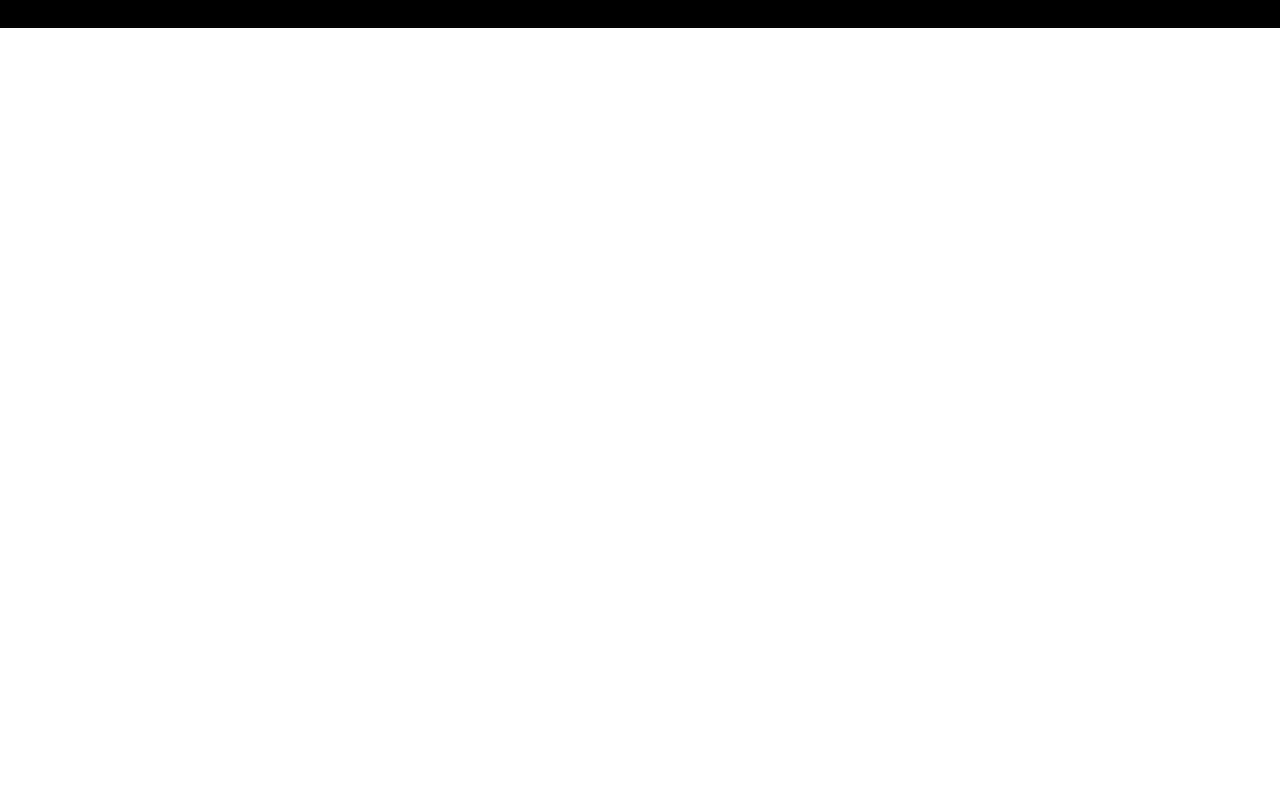
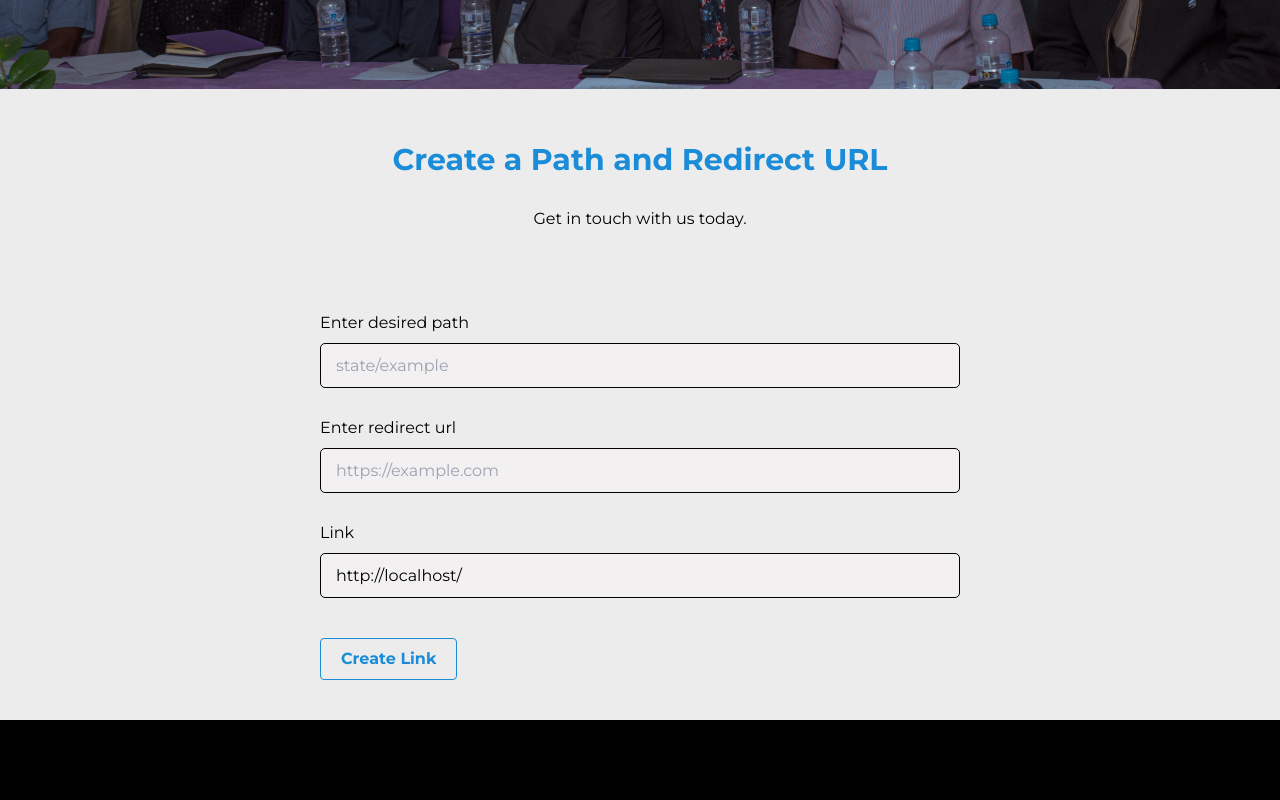
Before and after one commit to nHubNg/NNIA, a React (Vite) app: page /links in a window 1280 px wide. Shown: the part 540-1340 px from the top of the page. Before the commit the page ends 800 px from the top, so only its background shows below. Built offline with nearby package versions, Linux system fonts and the light colour scheme.

Commit message:
added link to add routes

```diff
--- a/package.json
+++ b/package.json
@@ -10,6 +10,7 @@
     "preview": "vite preview"
   },
   "dependencies": {
+    "axios": "^1.6.2",
     "react": "^18.2.0",
     "react-dom": "^18.2.0",
     "react-router-dom": "^6.11.2",
--- a/src/App.jsx
+++ b/src/App.jsx
@@ -15,6 +15,7 @@ import Events from "./pages/events";
 import Partner from './pages/partner';
 import RedirectUrl from './pages/redirect';
 import Hubs from "./pages/hubs";
+import Links from "./pages/links";
 // import Header from './components/Header';
 
 function App() {
@@ -35,7 +36,8 @@ function App() {
           <Route path="/partnerDetails" element={<PartnerDetails />} />
           <Route path = "/events" element = {<Events />} />
           <Route path="/partner" element={<Partner />} />
-          <Route path='/plateau/startups' element={<RedirectUrl url="https://forms.gle/hcYCA7vHSLJzu7wg6" />} />
+          <Route path='/links' element={<Links />} />
+          <Route path='/:plateau/:startups' element={<RedirectUrl/>} />
           <Route path='/plateau/hubs' element={<Hubs url="https://forms.gle/yxWUCoZKUft27D2J7" />} />
         </Routes>
       </BrowserRouter>
--- /dev/null
+++ b/src/pages/links/index.jsx
@@ -0,0 +1,117 @@
+import Header from "../../components/Header";
+import pathh from '../../assets/Path.png'
+import { useState } from "react";
+
+
+const Links = () => {
+    const [path, setPath] = useState('')
+    const [url, setUrl] = useState('')
+    const currentURL = window.location.href;
+    const parts = currentURL.split("/");
+    const newURL = parts[0] + "//" + parts[2];
+    const [err, setErr] = useState('')
+
+    const handleSubmit = async (e) => {
+        e.preventDefault()
+        console.log(path, url)
+        const data = {
+            "name": path,
+            "url": url
+        }
+        const header = {
+            "Content-Type": "application/json",
+        };
+
+        fetch('https://nnia.onrender.com/routes/add', {
+            method: "POST",
+            body: JSON.stringify(data),
+            headers: header
+        })
+            .then((response) => response.json())
+            .then((data) => {
+                console.log(data);
+                if(data.success){
+                    setPath('')
+                    setUrl('')
+                    setErr('Route created successfully')
+                }
+                setErr(data.message)
+            })
+            .catch((error) => {
+                console.log(error.message)
+            });
+
+    }
+
+
+    return (<div className="font-montserrat bg-background">
+        <Header img={'hero'} />
+
+        <div className=" text-center mb-20">
+            <h1 className="font-[700] text-twitterBlue text-[30px] mt-[48px] mb-[25px]">
+                Create a Path and Redirect URL
+            </h1>
+
+            <p>
+                Get in touch with us today.
+            </p>
+        </div>
+
+        <div className="w-full flex justify-center items-center mb-10">
+            <form className="w-1/2">
+                <div className="w-[100%] flex flex-col gap-2 mb-7">
+                    <label htmlFor="path">
+                        Enter desired path
+                    </label>
+                    <div>
+                        <input
+                            className="h-[45px] w-full  bg-formBg rounded-[5px] border-formBorder px-[15px] border-[1px]"
+                            type='text'
+                            id="path"
+                            placeholder='state/example'
+                            value={path}
+                            onChange={e => setPath(e.target.value)}
+                        />
+                    </div>
+                </div>
+                <div className="w-[100%] flex flex-col gap-2 mb-7">
+                    <label htmlFor="input">
+                        Enter redirect url
+                    </label>
+                    <div>
+                        <input
+                            className="h-[45px] w-full  bg-formBg rounded-[5px] border-formBorder px-[15px] border-[1px]"
+                            type='text'
+                            id="input"
+                            placeholder='https://example.com'
+                            value={url}
+                            onChange={e => setUrl(e.target.value)}
+                        />
+                    </div>
+                </div>
+
+                <div className="w-[100%] flex flex-col gap-2 mb-7">
+                    <label htmlFor="input">
+                        Link
+                    </label>
+                    <div>
+                        <input
+                            className="h-[45px] w-full  bg-formBg rounded-[5px] border-formBorder px-[15px] border-[1px]"
+                            type='text'
+                            id="input"
+                            value={`${newURL}/${path}`}
+                            readOnly
+                            />
+                    </div>
+                </div>
+
+                <p className="text-enter">{err}</p>
+
+                <button className="px-5 py-2 border-twitterBlue border-[1px] text-twitterBlue mt-10 font-[700] rounded hover:bg-twitterBlue hover:text-white flex items-center gap-3 group
+                    " onClick={handleSubmit}>Create Link<img src={pathh} alt="" className="hidden group-hover:block" /></button>
+            </form>
+        </div>
+    </div>);
+}
+
+export default Links;
--- a/src/pages/redirect/index.jsx
+++ b/src/pages/redirect/index.jsx
@@ -1,9 +1,32 @@
 import {useEffect} from 'react'
 
-const RedirectUrl = ({ url }) => {
+const RedirectUrl = () => {
+    function replaceSlashWithPercent2F(text) {
+        return text.replace("/", "%2F");
+    }
+
     useEffect(() => {
-        window.location.href = url;
-    }, [url]);
+        const url = window.location.href;
+        const domain = "localhost:5173" || "nnia.ng";
+        const path = url.substring(url.indexOf(domain) + domain.length + 1);
+        const item = replaceSlashWithPercent2F(path)
+        const header = {
+            "Content-Type": "application/json",
+        };
+
+        fetch(`https://nnia.onrender.com/routes/${item}`, {
+            method: "GET",
+            headers: header
+        })
+            .then((response) => response.json())
+            .then((data) => {
+                window.location.href = data.url;
+            })
+            .catch((error) => {
+                console.log(error.message)
+            });
+
+    }, []);
 
     return <h5>Redirecting...</h5>;
 };
```
Also changed, not shown: 1 other file (tests, documents, lock files or other folders).
